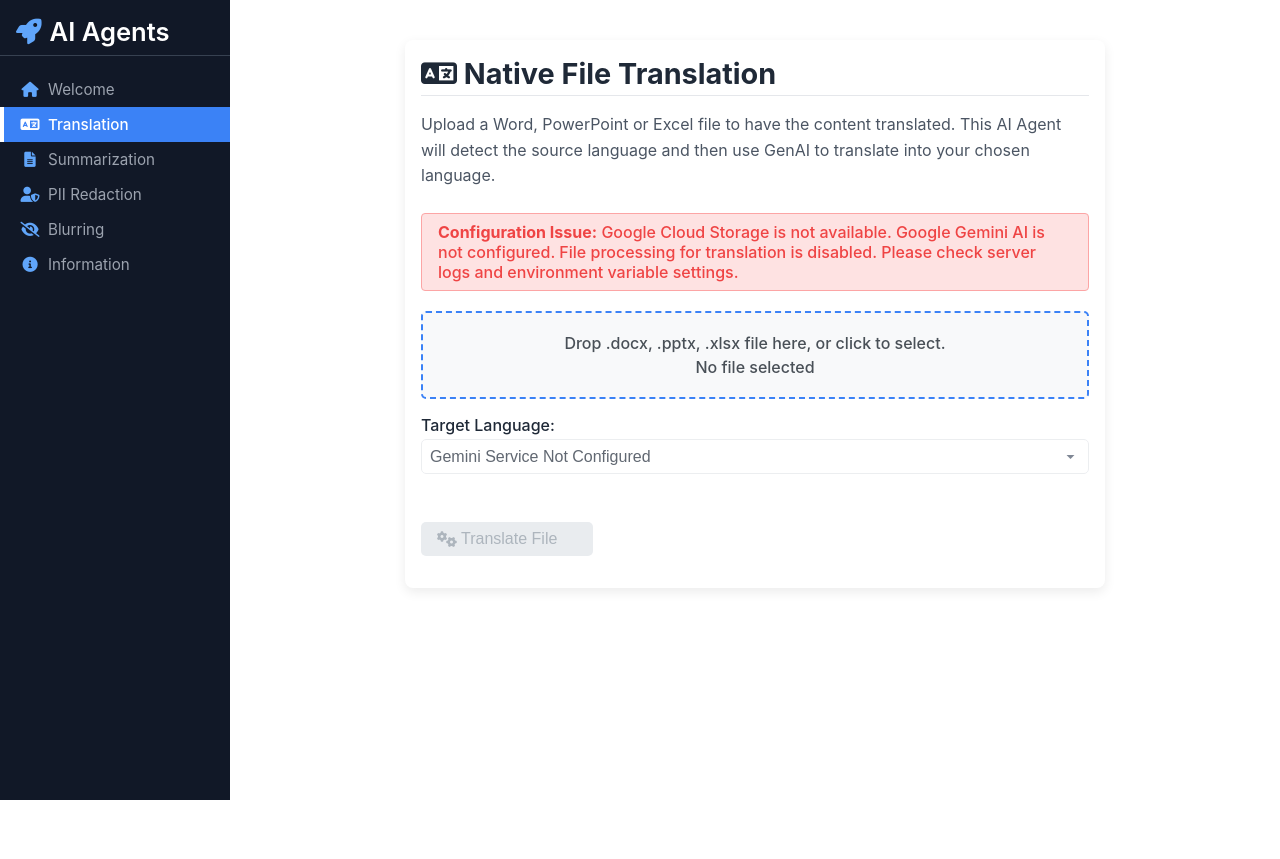
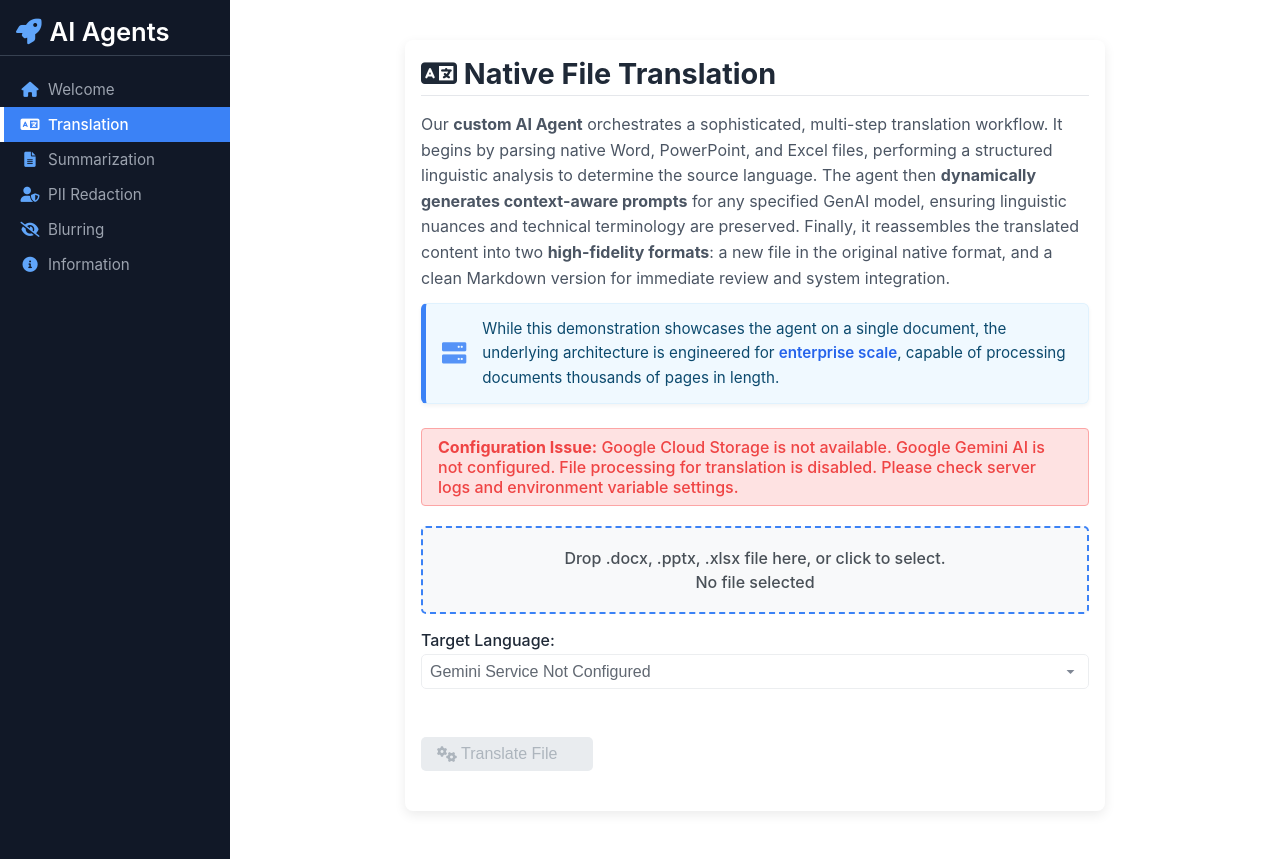
Before and after one commit to pohagan72/AgentShowcase, a Flask app: page /feature/translation in a window 1280 px wide. Before the commit the page ends 800 px from the top, so only its background shows below. Run offline with Flask 3, Linux system fonts and the light colour scheme; some libraries are stand-ins or nearby versions.

Commit message:
translation ux update

```diff
--- a/features/translation/templates/translation_content.html
+++ b/features/translation/templates/translation_content.html
@@ -1,9 +1,52 @@
 {# features/translation/templates/translation_content.html #}
+
+<!-- NEW: Isolated styles for this template only -->
+<style>
+    .translation-feature-container .feature-note {
+        margin-top: 0.75rem;
+        margin-bottom: 1.5rem; /* Increased bottom margin for better spacing */
+        padding: 0.8rem 1rem;
+        background-color: #f0f9ff;
+        border: 1px solid #e0f2fe;
+        border-left: 5px solid var(--primary-color, #3b82f6);
+        border-radius: 6px;
+        font-size: 0.95em;
+        color: #0c4a6e;
+        display: flex;
+        align-items: center;
+        box-shadow: 0 2px 4px rgba(0, 0, 0, 0.05);
+    }
+    .translation-feature-container .feature-note i {
+        margin-right: 1rem;
+        font-size: 1.6em;
+        color: var(--primary-color, #3b82f6);
+        opacity: 0.85;
+        flex-shrink: 0;
+    }
+    .translation-feature-container .feature-note p {
+        margin: 0;
+        line-height: 1.6;
+    }
+    .translation-feature-container .feature-note strong {
+        font-weight: 600;
+        color: var(--primary-color-dark, #2563eb);
+    }
+    /* Adjust description margin to accommodate the new note box */
+    .translation-feature-container .feature-description {
+        margin-bottom: 0.5rem;
+    }
+</style>
+
 <div class="feature-container translation-feature-container">
     <h1><i class="fas fa-language"></i> Native File Translation</h1>
+
     <p class="feature-description">
-        Upload a Word, PowerPoint or Excel file to have the content translated. This AI Agent will detect the source language and then use GenAI to translate into your chosen language.
+        Our <strong>custom AI Agent</strong> orchestrates a sophisticated, multi-step translation workflow. It begins by parsing native Word, PowerPoint, and Excel files, performing a structured linguistic analysis to determine the source language. The agent then <strong>dynamically generates context-aware prompts</strong> for any specified GenAI model, ensuring linguistic nuances and technical terminology are preserved. Finally, it reassembles the translated content into two <strong>high-fidelity formats</strong>: a new file in the original native format, and a clean Markdown version for immediate review and system integration.
     </p>
+    <div class="feature-note">
+        <i class="fas fa-server"></i>
+        <p>While this demonstration showcases the agent on a single document, the underlying architecture is engineered for <strong>enterprise scale</strong>, capable of processing documents thousands of pages in length.</p>
+    </div>
 
     {% if not gcs_available or not gemini_configured %}
         <div class="error-message" style="margin-bottom: 20px;">
@@ -16,18 +59,17 @@
 
     <form method="POST" action="{{ url_for('process_translate_document') }}" enctype="multipart/form-data"
           hx-post="{{ url_for('process_translate_document') }}"
-          hx-target="#main-content"
+          hx-target="#translation-results-area"
           hx-swap="innerHTML"
           hx-encoding="multipart/form-data"
-          hx-indicator="#translation-submit-button">  {# MODIFIED: Target the button itself as indicator #}
+          hx-indicator="#translation-submit-button .spinner">
 
         <div class="form-group">
-            <!-- <label for="translation-file-input">Upload File (.docx, .pptx, .xlsx):</label> -->
             <label for="translation-file-input" id="translation-drop-zone-label" class="drop-zone-style">
                 <p>Drop .docx, .pptx, .xlsx file here, or click to select.</p>
                 <p id="translation-file-name-display">No file selected</p>
             </label>
-            <input type="file" id="translation-file-input" name="file" accept=".docx,.pptx,.xlsx" required>
+            <input type="file" id="translation-file-input" name="file" accept=".docx,.pptx,.xlsx" required style="display: none;">
         </div>
 
         <div class="form-group">
@@ -46,107 +88,54 @@
             </select>
         </div>
 
-        {# MODIFIED: Added htmx-indicator class to the button, spinner inside it #}
         <div class="submit-area">
             <button type="submit" class="submit-button" id="translation-submit-button"
                     {% if not gcs_available or not gemini_configured %}disabled aria-disabled="true" title="Translation service is not fully configured." {% endif %}>
                 <i class="fas fa-cogs"></i> Translate File
-                <span class="htmx-indicator spinner"></span> {# SPINNER INSIDE BUTTON #}
+                <span class="htmx-indicator spinner"></span>
             </button>
         </div>
     </form>
 
-    {% with messages = get_flashed_messages(with_categories=true) %}
-        {% if messages %}
-            <div class="translation-messages">
-                {% for category, message in messages %}
-                    <div class="message-item category-{{ category|default('info') }}"
-                         role="alert">
-                        {% if category == 'error' %}
-                            <i class="fas fa-exclamation-triangle"></i>
-                        {% elif category == 'success' %}
-                            <i class="fas fa-check-circle"></i>
-                        {% elif category == 'warning' %}
-                            <i class="fas fa-exclamation-circle"></i>
-                        {% else %}
-                            <i class="fas fa-info-circle"></i>
-                        {% endif %}
-                        {{ message }}
-                    </div>
-                {% endfor %}
-            </div>
-        {% endif %}
-    {% endwith %}
+    <div id="translation-results-area" class="processing-result" style="margin-top: 1.5rem; border: none; padding: 0; background-color: transparent; min-height: 0;">
+        <!-- Results will be loaded here by HTMX -->
+    </div>
 
-    {% if file_id %}
-        <div class="translation-download-link">
-            <a href="{{ url_for('download_translated_file', file_id=file_id) }}"
-               class="submit-button">
-               <i class="fas fa-download"></i> Download Translated File
-            </a>
-            <p>
-                Note: Download links are temporary. The file will be removed from storage after a period defined by system policy.
-            </p>
-        </div>
-    {% endif %}
 </div>
 
 <script>
-// --- Translation Specific JavaScript ---
-document.addEventListener('DOMContentLoaded', function() {
+// This JavaScript remains the same.
+(function() {
     const translationFeatureContainer = document.querySelector('.translation-feature-container');
     if (!translationFeatureContainer) return;
 
-    // --- Drop Zone Logic ---
     const dropZoneLabel = translationFeatureContainer.querySelector('#translation-drop-zone-label');
     const fileInput = translationFeatureContainer.querySelector('#translation-file-input');
     const fileNameDisplay = translationFeatureContainer.querySelector('#translation-file-name-display');
 
     if (dropZoneLabel && fileInput && fileNameDisplay) {
-        // --- Drag and Drop Event Listeners ---
-        dropZoneLabel.addEventListener('dragover', (e) => {
-            e.preventDefault();
-            dropZoneLabel.classList.add('drag-over');
-            dropZoneLabel.style.borderColor = '#28a745';
-        });
-
-        dropZoneLabel.addEventListener('dragleave', () => {
-            e.preventDefault();
-            dropZoneLabel.classList.remove('drag-over');
-            dropZoneLabel.style.borderColor = '#007bff';
-        });
-
+        dropZoneLabel.addEventListener('dragover', (e) => { e.preventDefault(); dropZoneLabel.classList.add('drag-over'); });
+        dropZoneLabel.addEventListener('dragleave', () => { dropZoneLabel.classList.remove('drag-over'); });
         dropZoneLabel.addEventListener('drop', (e) => {
             e.preventDefault();
             dropZoneLabel.classList.remove('drag-over');
-            dropZoneLabel.style.borderColor = '#007bff';
             const files = e.dataTransfer.files;
             if (files.length > 0) {
                 fileInput.files = files;
-                // Manually trigger change event on fileInputPii so its listener updates the display
                 const event = new Event('change', { bubbles: true });
                 fileInput.dispatchEvent(event);
             }
         });
 
-        // Listener to update file name display
         fileInput.addEventListener('change', () => {
             if (fileInput.files.length > 0) {
                 fileNameDisplay.textContent = fileInput.files[0].name;
                 dropZoneLabel.classList.add('file-selected');
-                dropZoneLabel.style.borderColor = '#28a745';
             } else {
                 fileNameDisplay.textContent = 'No file selected';
                 dropZoneLabel.classList.remove('file-selected');
-                dropZoneLabel.style.borderColor = '#007bff';
             }
         });
-
-        // Click on drop-zone itself to trigger file input
-        dropZoneLabel.addEventListener('click', () => {
-            fileInput.click();
-        });
-
     }
-});
+})();
 </script>
```
